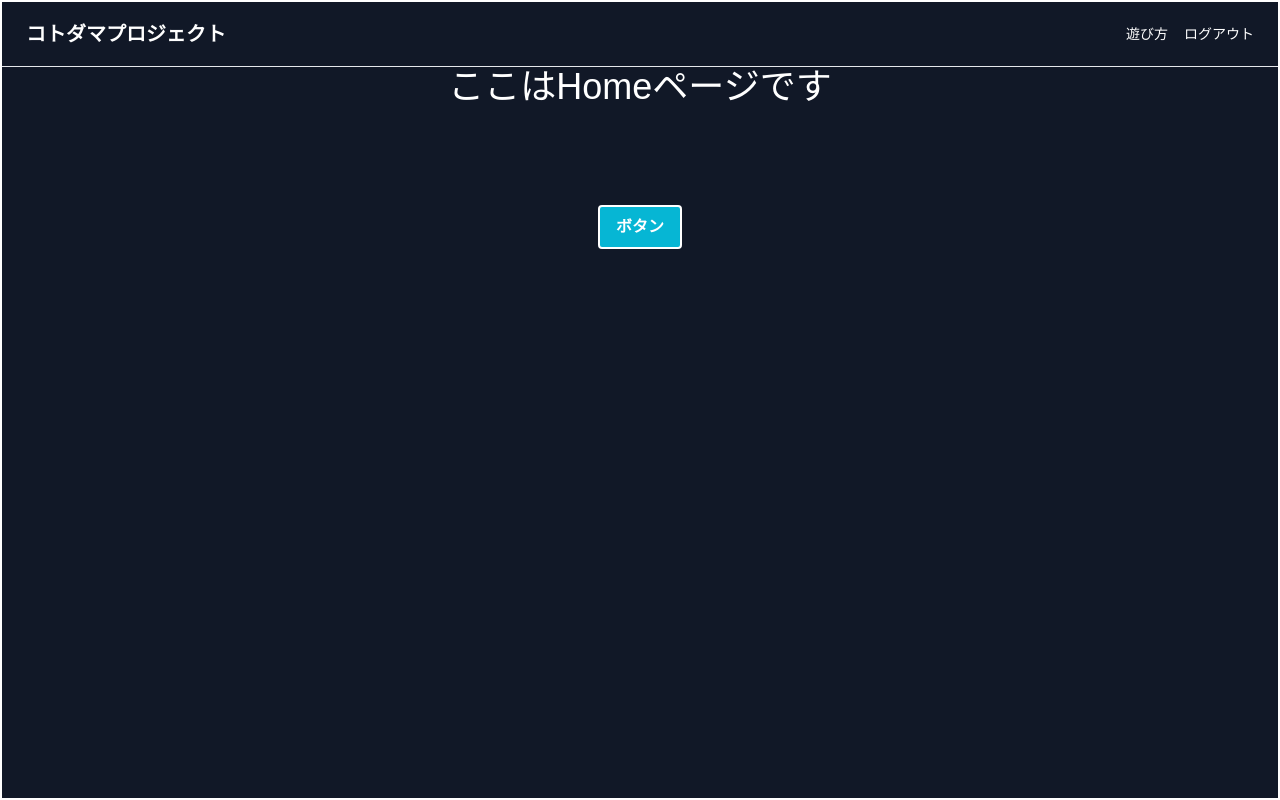
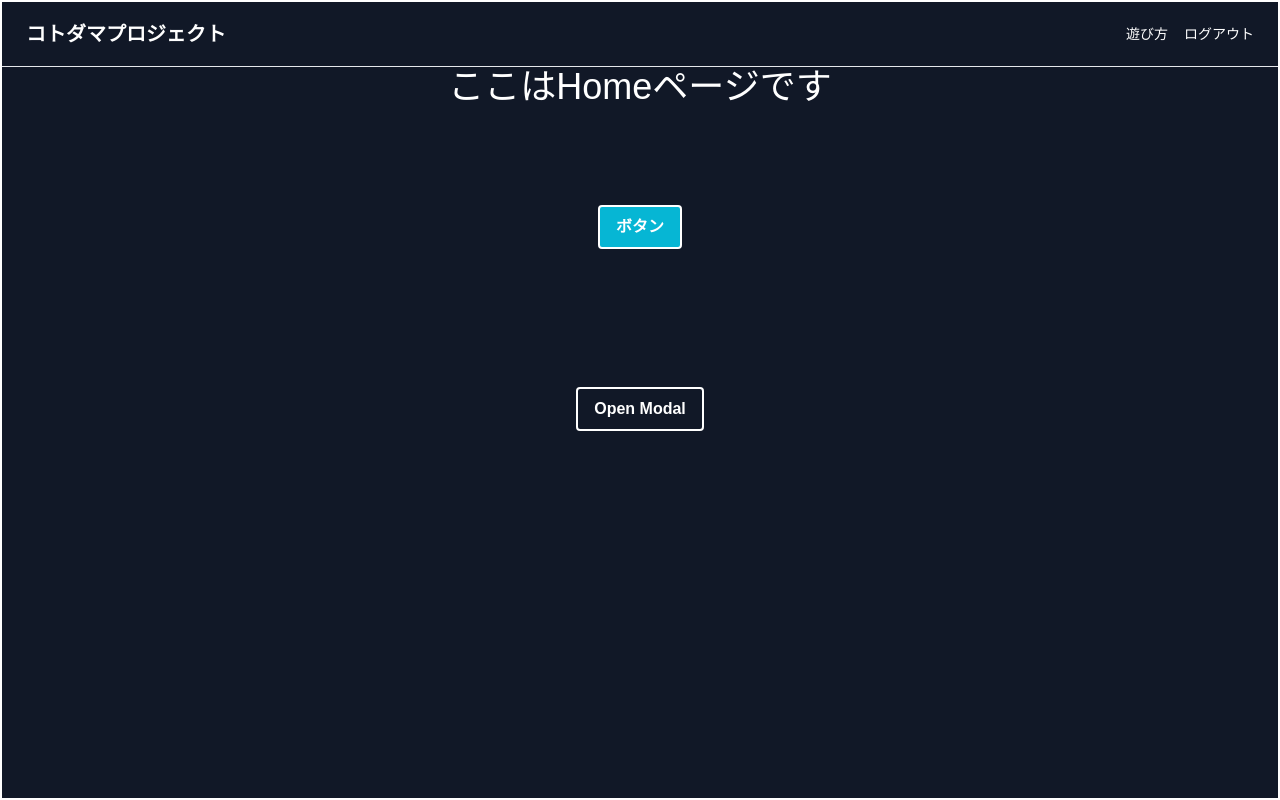
Before and after one commit to g-sawada/kotodama-tree, a Next.js app in the folder front/: page / in a window 1280 px wide. Built offline with nearby package versions, Linux system fonts and the light colour scheme; a web font is replaced by a local one.

Commit message:
[add]共通モーダルデモの実装
モーダルのデモを設置するため，クライアントコンポーネントとしてfront/features/demoに仮のコンポーネントDemoModalControllerを作成しました。これをホームページに設置しました

```diff
--- a/front/app/page.tsx
+++ b/front/app/page.tsx
@@ -1,4 +1,5 @@
 import Button from "@/components/ui/Button";
+import DemoModalController from "@/features/demo/components/DemoModalController";
 import React from "react";
 
 export default function Home() {
@@ -22,6 +23,10 @@ export default function Home() {
           // isDisabled={true}
         />
       </div>
+
+      <div className="flex justify-center items-center my-10">
+        <DemoModalController />
+      </div>
     </>
   );
 }
--- /dev/null
+++ b/front/features/demo/components/DemoModalController.tsx
@@ -0,0 +1,60 @@
+'use client'
+import { useState } from 'react'
+import Button from '@/components/ui/Button'
+import FullSizeModal from '@/components/ui/FullSizeModal'
+
+
+/**
+ * デモ用のモーダルコントローラー
+ *
+ * @note
+ * クライアントコンポーネントを作成する必要があるため，デモ的に作成
+ * 不要になった時点で撤去する
+ *
+ */
+
+export default function DemoModalController() {
+
+  const [isModalOpen, setIsModalOpen] = useState(false)
+
+  // モーダルの開閉制御
+  const openModal = () => {
+    setIsModalOpen(true)
+  }
+
+  const closeModal = () => {
+    setIsModalOpen(false)
+  }
+
+  // Modalボタンをクリックした時の処理
+  const handleClickModalButton = () => {
+    openModal()
+  }
+
+  // 閉じるボタンをクリックした時の処理
+  const handleClickCloseButton = () => {
+    closeModal()
+  }
+
+  return (
+    <>
+      <Button text='Open Modal' handleClick={handleClickModalButton} />
+
+      <div>
+        <FullSizeModal isOpen={isModalOpen}>
+          <div className='flex flex-col justify-center gap-10 mt-10'>
+            <h1 className='text-center text-xl font-bold'>This is Modal</h1>
+            <p className='text-center text-lg'>
+              Lorem ipsum dolor sit amet, consectetur adipiscing elit, sed do eiusmod tempor incididunt ut labore et dolore magna aliqua. Ut enim ad minim veniam, quis nostrud exercitation ullamco laboris nisi ut aliquip ex ea commodo consequat. Duis aute irure dolor in reprehenderit in voluptate velit esse cillum dolore eu fugiat nulla pariatur. Excepteur sint occaecat cupidatat non proident, sunt in culpa qui officia deserunt mollit anim id est laborum.
+              Lorem ipsum dolor sit amet, consectetur adipiscing elit, sed do eiusmod tempor incididunt ut labore et dolore magna aliqua. Ut enim ad minim veniam, quis nostrud exercitation ullamco laboris nisi ut aliquip ex ea commodo consequat. Duis aute irure dolor in reprehenderit in voluptate velit esse cillum dolore eu fugiat nulla pariatur. Excepteur sint occaecat cupidatat non proident, sunt in culpa qui officia deserunt mollit anim id est laborum.
+              Lorem ipsum dolor sit amet, consectetur adipiscing elit, sed do eiusmod tempor incididunt ut labore et dolore magna aliqua. Ut enim ad minim veniam, quis nostrud exercitation ullamco laboris nisi ut aliquip ex ea commodo consequat. Duis aute irure dolor in reprehenderit in voluptate velit esse cillum dolore eu fugiat nulla pariatur. Excepteur sint occaecat cupidatat non proident, sunt in culpa qui officia deserunt mollit anim id est laborum.
+            </p>
+            <div className='flex justify-center my-4'>
+              <Button text="Close" buttonType="cancel" handleClick={handleClickCloseButton} />
+            </div>
+          </div>
+        </ FullSizeModal>
+      </div>
+    </>
+  )
+}
```
